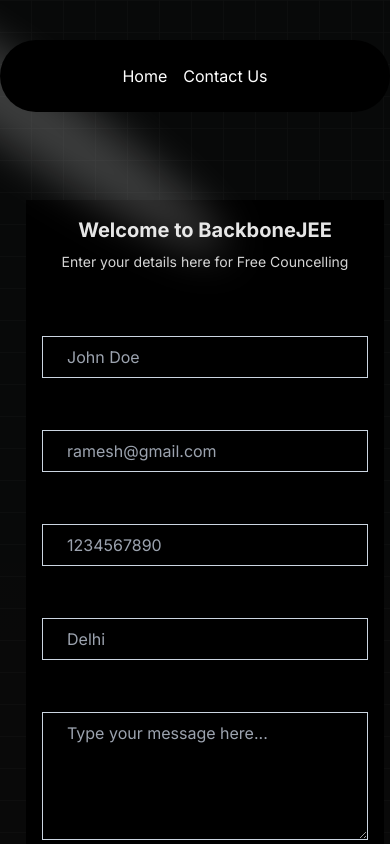
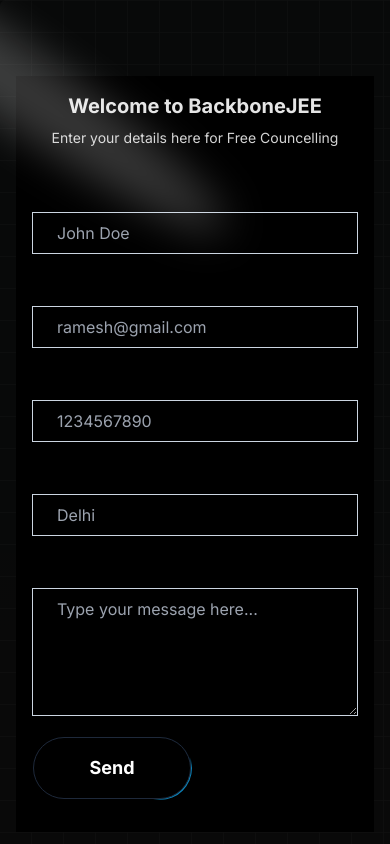
Before and after one commit to rkraushan01/backbone, a Next.js app: page / in a window 390 px wide. Shown: the top 844 px of the page. Built offline with nearby package versions, Linux system fonts and the light colour scheme.

Commit message:
responsiveness

```diff
--- a/src/app/components/ContactUs.tsx
+++ b/src/app/components/ContactUs.tsx
@@ -2,7 +2,6 @@
 import React, { useState, FormEvent } from "react";
 
 import { cn } from "@/app/utils/cn";
-
 
 import { Button } from "./ui/moving-border";
 // Define interface for contact response
@@ -85,16 +84,14 @@ function Page() {
     );
   };
   return (
-    <div className="flex items-center justify-center h-screen">
-      <div className="max-w-md w-full rounded-none md:rounded-2xl p-4 md:p-8 shadow-input bg-white dark:bg-black mt-60">
+    <div className="flex items-center justify-center">
+      <div className="max-w-md w-full rounded-none md:rounded-2xl p-4 md:p-8 shadow-input  dark:bg-black  ">
         <h2 className="font-bold text-xl text-neutral-800 dark:text-neutral-200">
           Welcome to BackboneJEE
         </h2>
         <p className="text-neutral-600 text-sm max-w-sm mt-2 dark:text-neutral-300">
           Enter your details here for Free Councelling
         </p>
-
-
 
         <form
           onSubmit={handleSubmit}
@@ -128,7 +125,7 @@ function Page() {
 
           {/* Phone Number input */}
           <div className="flex flex-col gap-2">
-            <label htmlFor="phoneNumber">Phone Number*</label>
+            <label htmlFor="phoneNumber">Mobile*</label>
             <input
               onChange={(e) => setPhoneNumber(e.target.value)}
               value={phoneNumber}
@@ -167,17 +164,15 @@ function Page() {
           {/* Submit button */}
           <Button
             type="submit"
-
             // className="font-bold bg-dark hover:bg-green-600 text-white h-10 px-5 rounded-md transition-colors duration-300 ease-in-out shadow-md hover:shadow-lg transform hover:-translate-y-1 motion-reduce:transform-none"
             borderRadius="15rem"
-              className="bg-white dark:bg-black text-black dark:text-white border-neutral-200 dark:border-slate-800
+            className="bg-white dark:bg-black text-black dark:text-white border-neutral-200 dark:border-slate-800
                     font-bold text-lg
                     "
           >
             Send
-
           </Button>
-           {/* <button
+          {/* <button
          type="submit"
          className="bg-gradient-to-br relative group/btn from-black dark:from-zinc-900 dark:to-zinc-900 to-neutral-600 block dark:bg-zinc-800 w-full text-white rounded-md h-10 font-medium shadow-[0px_1px_0px_0px_#ffffff40_inset,0px_-1px_0px_0px_#ffffff40_inset] dark:shadow-[0px_1px_0px_0px_var(--zinc-800)_inset,0px_-1px_0px_0px_var(--zinc-800)_inset] mt-5">
            Send &rarr;
--- a/src/app/components/HeroSection.tsx
+++ b/src/app/components/HeroSection.tsx
@@ -15,27 +15,19 @@ function HeroSection() {
       <div className="p-4 relative z-0 w-full text-center">
         <div className="flex flex-col md:flex-row mt-5 gap-4 md:gap-8">
           {/* Left Side (First Inner Div) */}
-  <div
-
-    style={{ transform: "translate(10px, -80px)" }}
-    className="w-full md:w-1/2 md:pr-4  mt-10
-
-    "
-  >
+          <div className="w-full h-auto md:w-1/2 md:pr-4  overflow-hidden ">
             <ContactUs />
           </div>
 
           {/* Right Side (Second Inner Div) */}
-  <div className="flex items-center justify-center sm:pt-60 md:pt-400">
+          <div className="flex items-center justify-center sm:pt-60 ">
             <img
               src={prashant2.src}
               alt="Description of the image"
-    className="object-cover h-full w-full"
+              className="object-cover h-full w-full "
             />
           </div>
-
         </div>
-
 
         {/* <div className="mt-4">
           <Link href={"/register"}>
--- a/src/app/layout.tsx
+++ b/src/app/layout.tsx
@@ -19,9 +19,9 @@ export default function RootLayout({
     <html lang="en" className="dark">
       <body className={inter.className}>
 
-        <div className="relative w-full flex items-center justify-center ">
+        {/* <div className="relative w-full flex items-center justify-center ">
           <Navbar/>
-        </div>
+        </div> */}
 
         {children}
 
```
Lines whose indentation alone changed are shown as unchanged.
